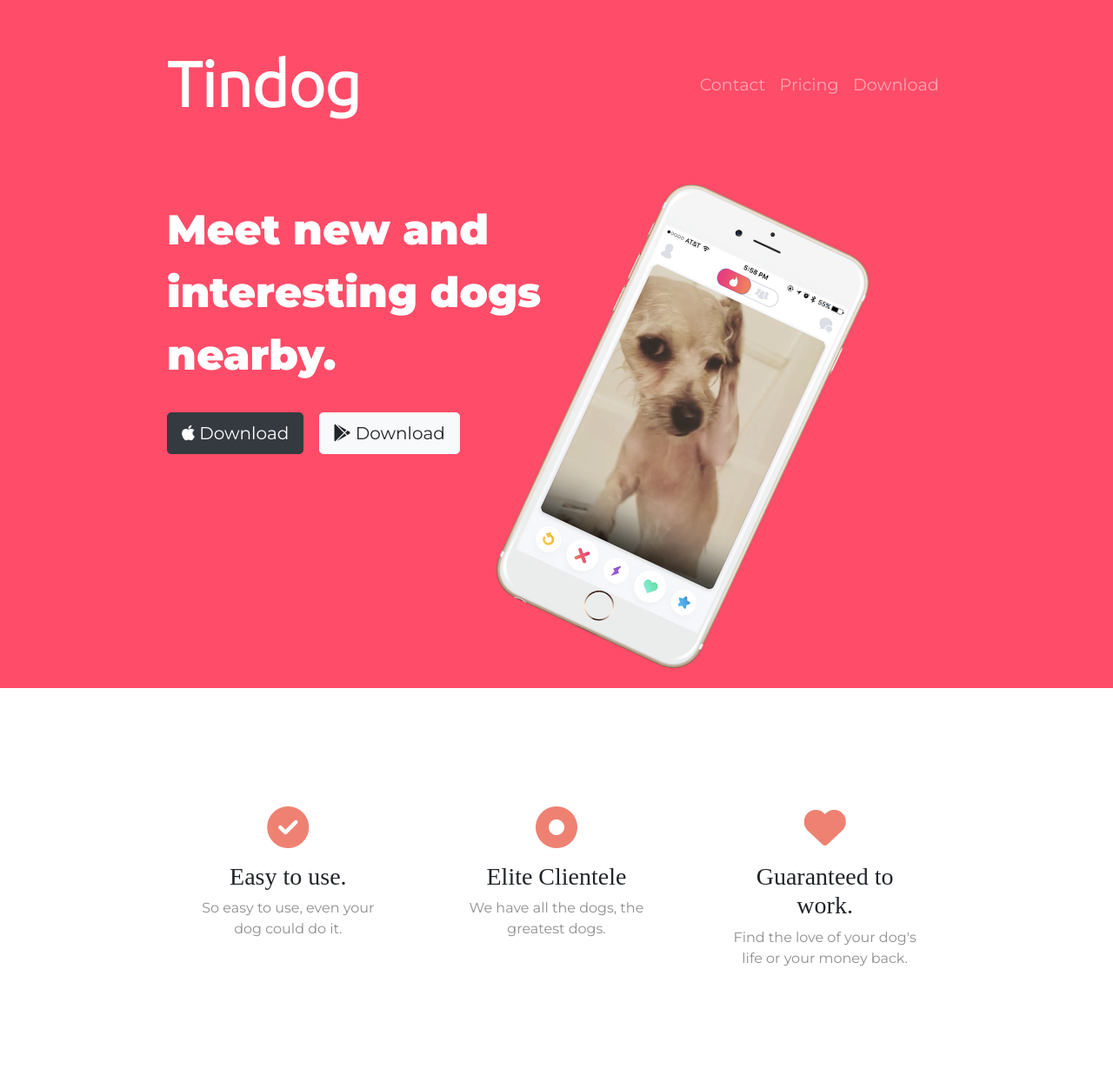
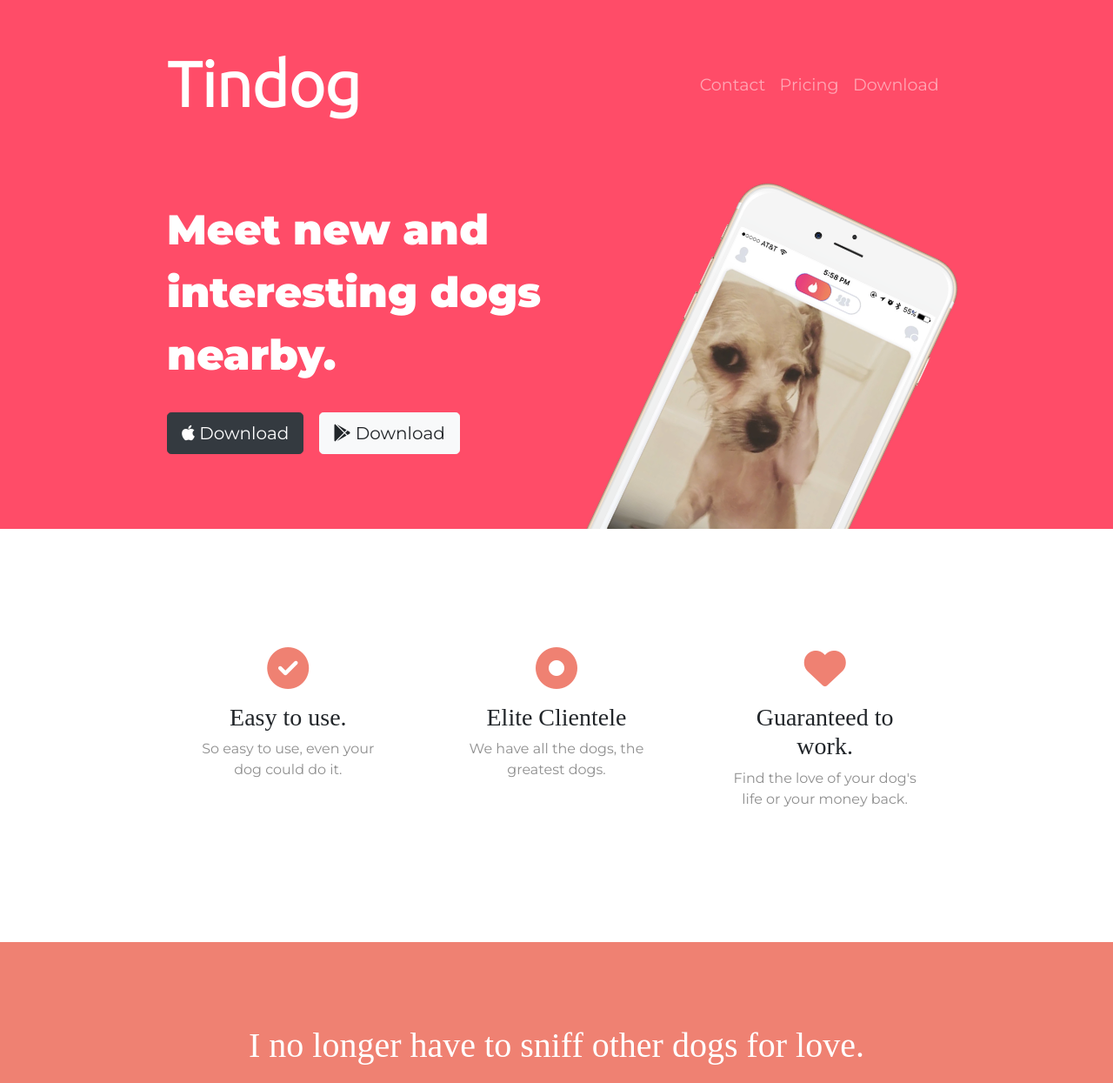
Before and after one commit to akhilesh7bartwal/mental-health-website, a plain HTML site: page TinDog-Start-master/index.html in a window 1280 px wide. Shown: the top 1245 px of the page at 87% size. Drawn offline with nearby package versions, Linux system fonts and the light colour scheme.

Commit message:
Update styles.css

```diff
--- a/TinDog-Start-master/css/styles.css
+++ b/TinDog-Start-master/css/styles.css
@@ -25,7 +25,8 @@ p{
     color: #8f8f8f;
 }
 .container-fluid{
-    padding: 3% 15%;
+    padding: 3% 15% 5%;
+
 }
 /* Navigation bar */
 .navbar{
@@ -55,11 +56,18 @@ p{
 .title-image{
     width:60% ;
     transform: rotate(25deg);
+    position: absolute;
+    right:20%;
+
 }
 
 /* Features section */
 #features{
     padding: 7% 15%;
+    background-color: #fff;
+    position: relative;
+    z-index:1;
+
 }
 
 .features-box{
```
